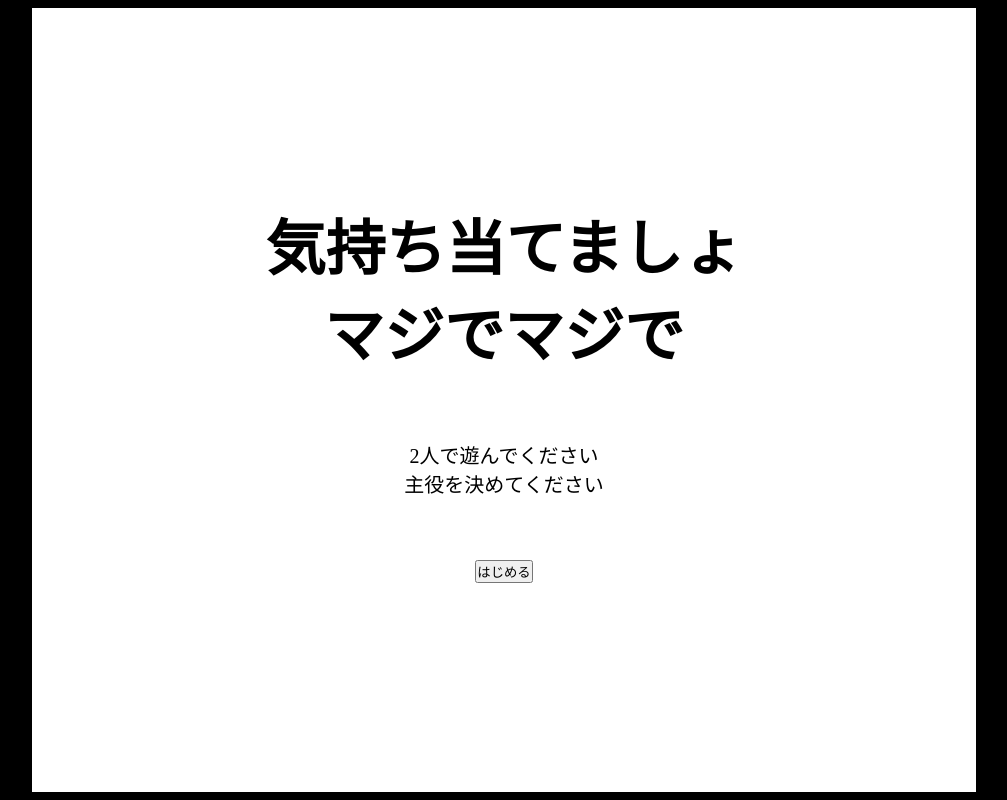
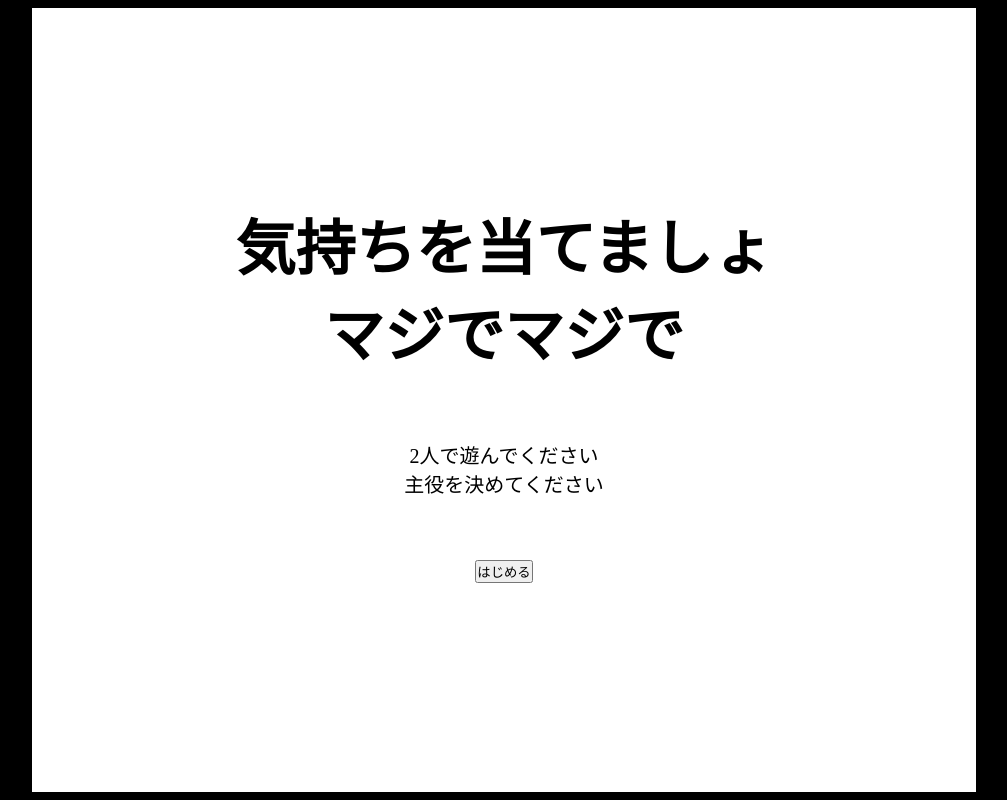
Before and after one commit to yasudayo/KimotiAtemashoMajideMajide, a plain HTML site: page index.html in a window 1280 px wide. Shown: the whole page, without its empty margins (136-1143 px from the left). Drawn offline with Linux system fonts and the light colour scheme.

Commit message:
Update index.html

```diff
--- a/index.html
+++ b/index.html
@@ -31,7 +31,7 @@
 </head>
 
 <body>
-    <title>個人的クイズ</title>
+    <title>気持ちを当てましょマジでマジで</title>
     <link rel="stylesheet" href="style.css">
     <input type="button" value="はじめる" id="hajimeru" onclick="push()">
     <input type="button" value="もう一度遊ぶ" id="mou" onclick="mouitido()">
@@ -188,7 +188,7 @@
 
     mondai.style.display = 'none';
 
-    title.innerText = "気持ち当てましょ\nマジでマジで";
+    title.innerText = "気持ちを当てましょ\nマジでマジで";
     subtitle.innerText = "2人で遊んでください\n主役を決めてください";
 
     function push() {
```
